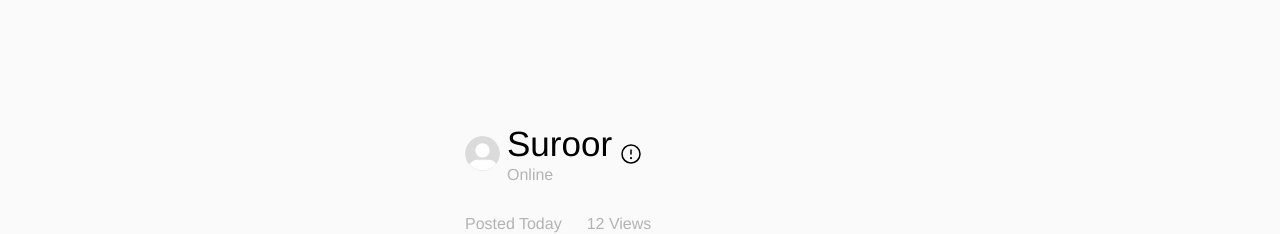
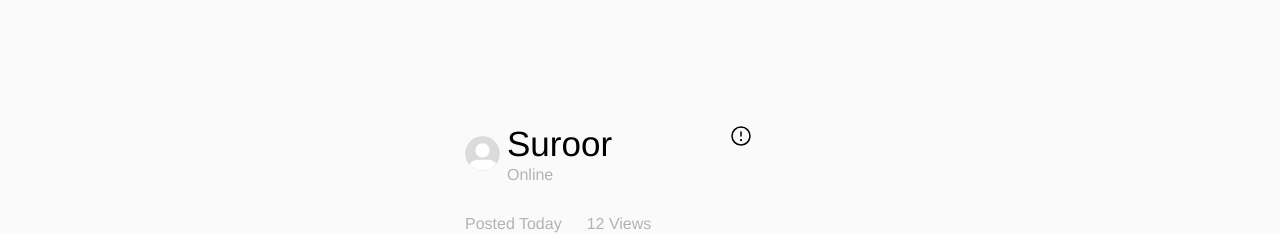
Before and after one commit to MaximKashkevich/numbers, a Nuxt app: page / in a window 1280 px wide. Shown: the part 1180-1414 px from the top of the page. Built offline with nearby package versions, Linux system fonts and the light colour scheme.

Commit message:
fixed bugs

```diff
--- a/components/PlateNumbers.vue
+++ b/components/PlateNumbers.vue
@@ -75,7 +75,7 @@
                             Online
                         </p>
                     </div>
-                    <img src="../public/assets/iconamoon_attention-circle-light.svg" alt="">
+                    <img class="pl-[110px] pb-[35px]" src="../public/assets/iconamoon_attention-circle-light.svg" alt="">
                 </div>
                 <div class="flex gap-[25px] mt-[30px]">
                     <p class="text-[16px] font-normal leading-[19.2px] text-[#B3B3B3]">
```
